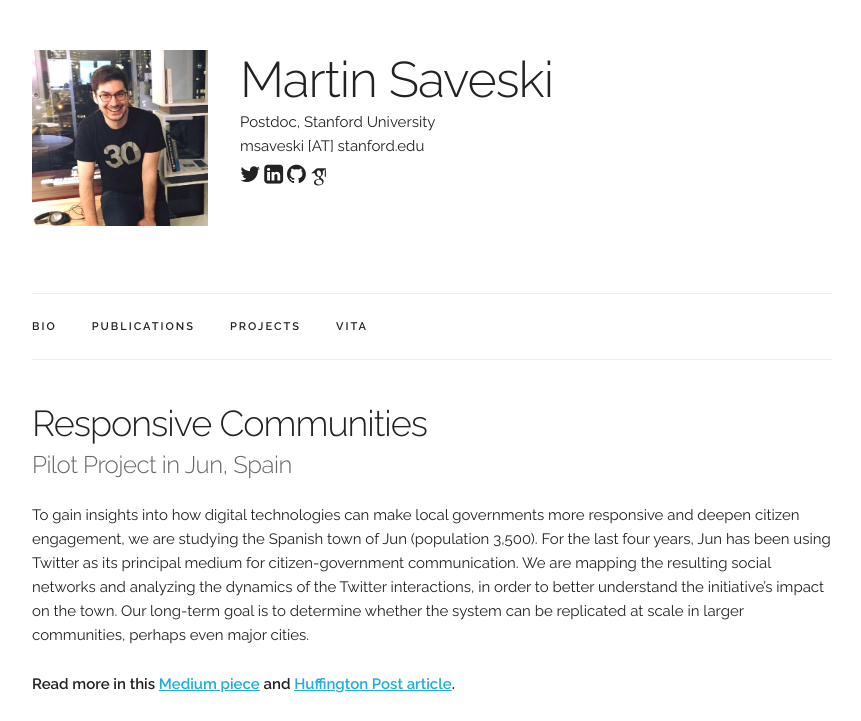
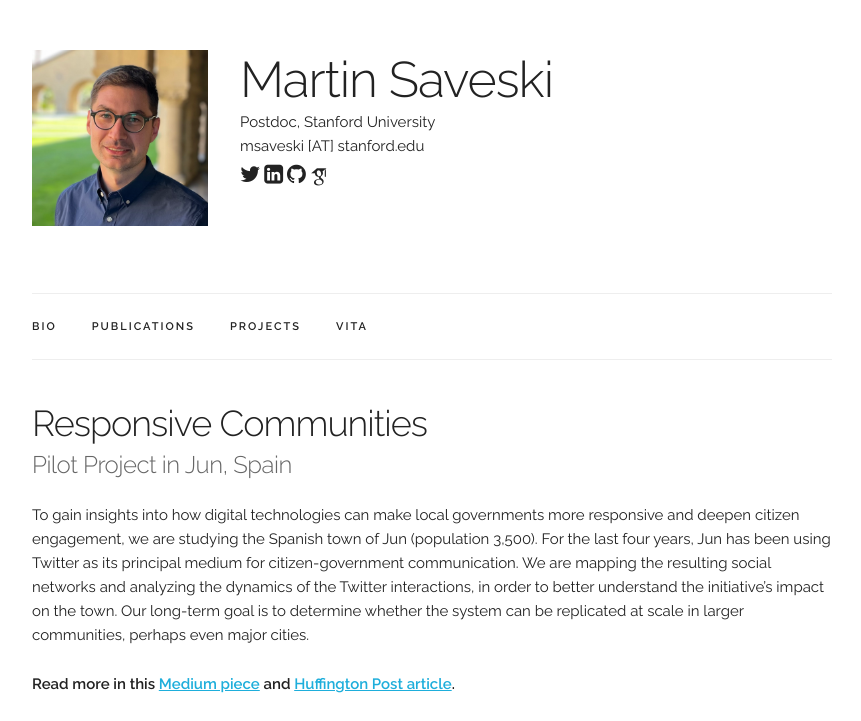
Before and after one commit to msaveski/www_personal, a Jekyll site: the page built from _projects/2015_jun.md, in a window 1280 px wide. Shown: the top 721 px of the page, without its empty margins (208-1069 px from the left). Built offline with Jekyll 4.4.1, drawn with Linux system fonts in a browser that asks for light colours; some web fonts are replaced; grey boxes are pictures that could not be loaded.

```diff
--- a/_data/main_info.yaml
+++ b/_data/main_info.yaml
@@ -1,7 +1,7 @@
 name: "Martin Saveski"
 title: "Postdoc, Stanford University"
 email: "msaveski [AT] stanford.edu"
-profile_pic: "/assets/profile-pics/30_large.jpg"
+profile_pic: "/assets/profile-pics/SU.jpg"
 twitter: "https://twitter.com/msaveski"
 linkedin: "https://www.linkedin.com/in/msaveski"
 github: "https://github.com/msaveski"
--- a/_data/publications.yaml
+++ b/_data/publications.yaml
@@ -3,11 +3,13 @@ papers:
   - title: "Engaging Politically Diverse Audiences on Social Media"
     authors: "<b>Martin Saveski</b>, Doug Beeferman, David McClure, Deb Roy"
     venue: "ICWSM'22: International AAAI Conference on Web and Social Media. 2022."
+    paper_pdf: "/assets/publications/2022_newsbridge/paper.pdf"
     selected: y
 
   - title: "Perspective-taking to Reduce Affective Polarization on Social Media"
     authors: "<b>Martin Saveski<sup>‡</sup></b>, Nabeel Gillani<sup>‡</sup>, Ann Yuan, Prashanth Vijayaraghavan, Deb Roy"
     venue: "ICWSM'22: International AAAI Conference on Web and Social Media. 2022."
+    paper_pdf: "/assets/publications/2022_flipfeed/paper.pdf"
     selected: y
 
   - title: "The Structure of Toxic Conversations on Twitter"
```
Also changed, not shown: assets/profile-pics/SU.jpg (added), 3 other files.
